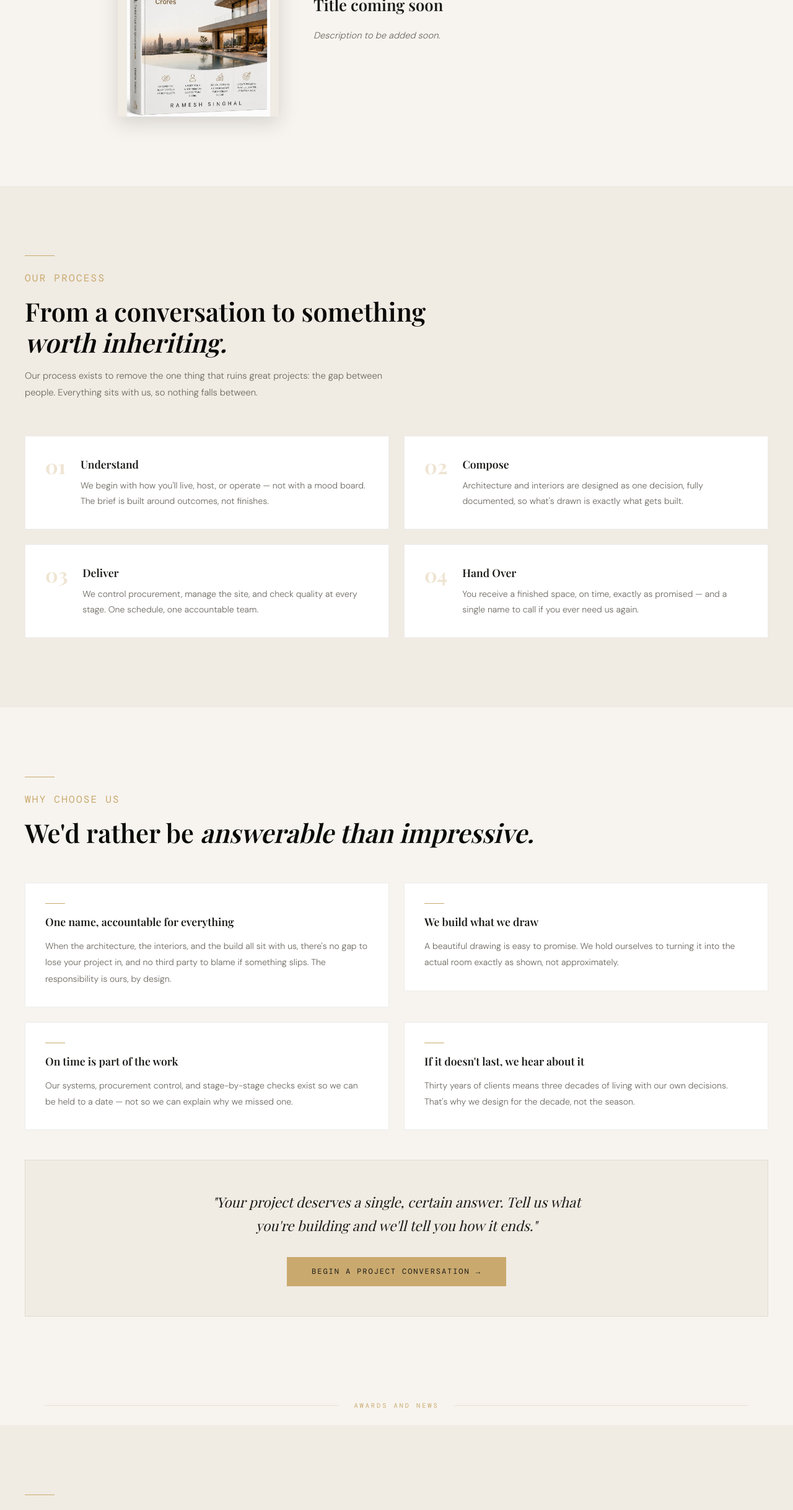
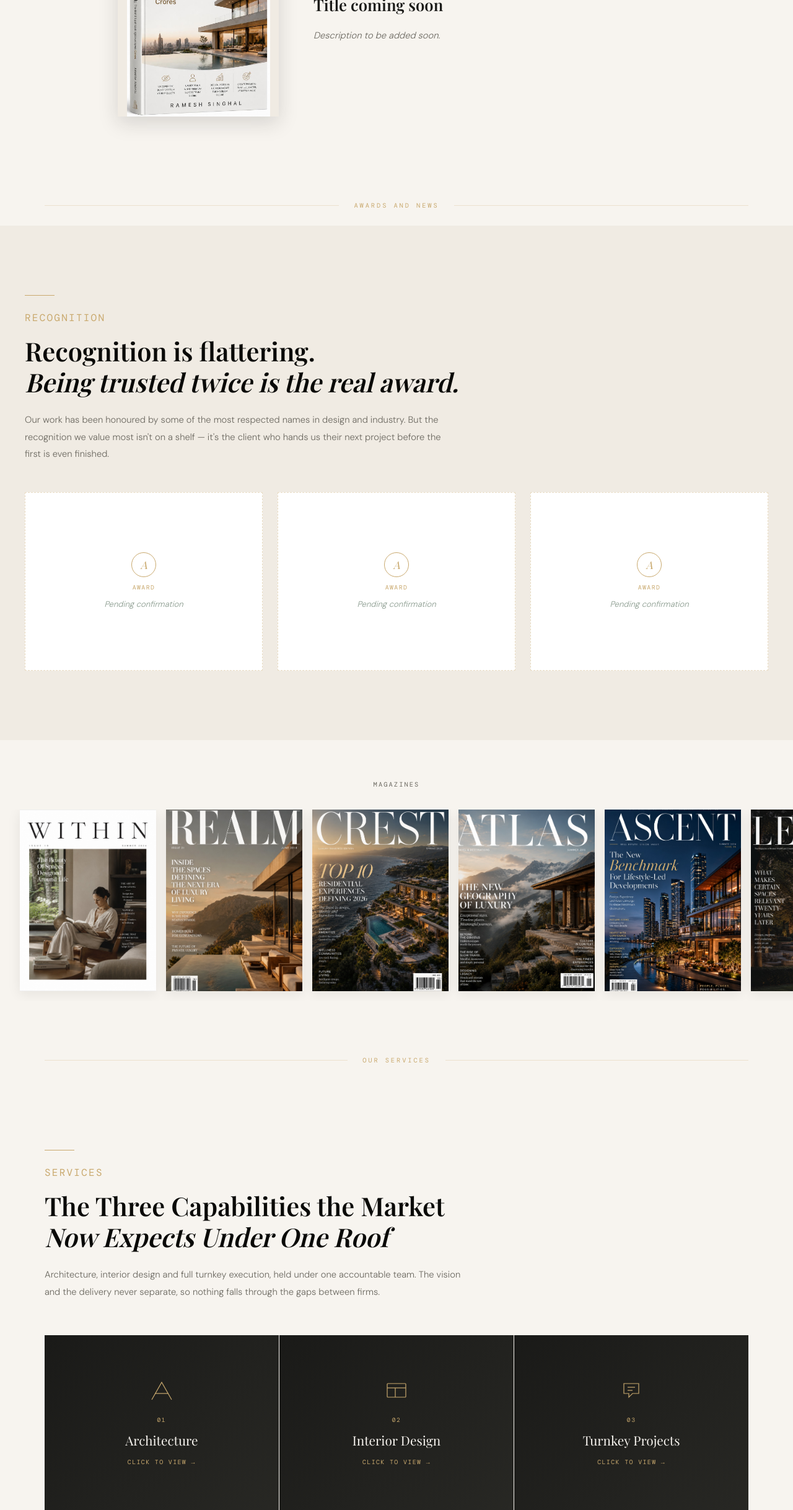
Before and after one commit to ShreyaSinghal12/rsd-website, a React (Vite) app: page / in a window 1280 px wide. Shown: the part 3875-6311 px from the top of the page at 62% size. Built offline with nearby package versions, Linux system fonts and the light colour scheme; a web font is replaced by a local one.

Commit message:
Comment the why choose us and how we do

```diff
--- a/src/pages/Home.jsx
+++ b/src/pages/Home.jsx
@@ -491,7 +491,7 @@ export default function Home() {
         </div>
 
         {/* Block 2 — How We Do It */}
-        <div style={{ background: '#F0EBE3', padding: '7rem 2rem' }}>
+        {/* <div style={{ background: '#F0EBE3', padding: '7rem 2rem' }}>
           <div style={{ maxWidth: 1200, margin: '0 auto' }}>
             <FadeIn>
               <span className="gold-rule" />
@@ -524,10 +524,10 @@ export default function Home() {
               ))}
             </div>
           </div>
-        </div>
+        </div> */}
 
         {/* Block 3 — Why Choose Us */}
-        <div style={{ background: S.offwhite, padding: '7rem 2rem' }}>
+        {/* <div style={{ background: S.offwhite, padding: '7rem 2rem' }}>
           <div style={{ maxWidth: 1200, margin: '0 auto' }}>
             <FadeIn>
               <span className="gold-rule" />
@@ -569,7 +569,7 @@ export default function Home() {
               </div>
             </FadeIn>
           </div>
-        </div>
+        </div> */}
 
       </section>
 
```
